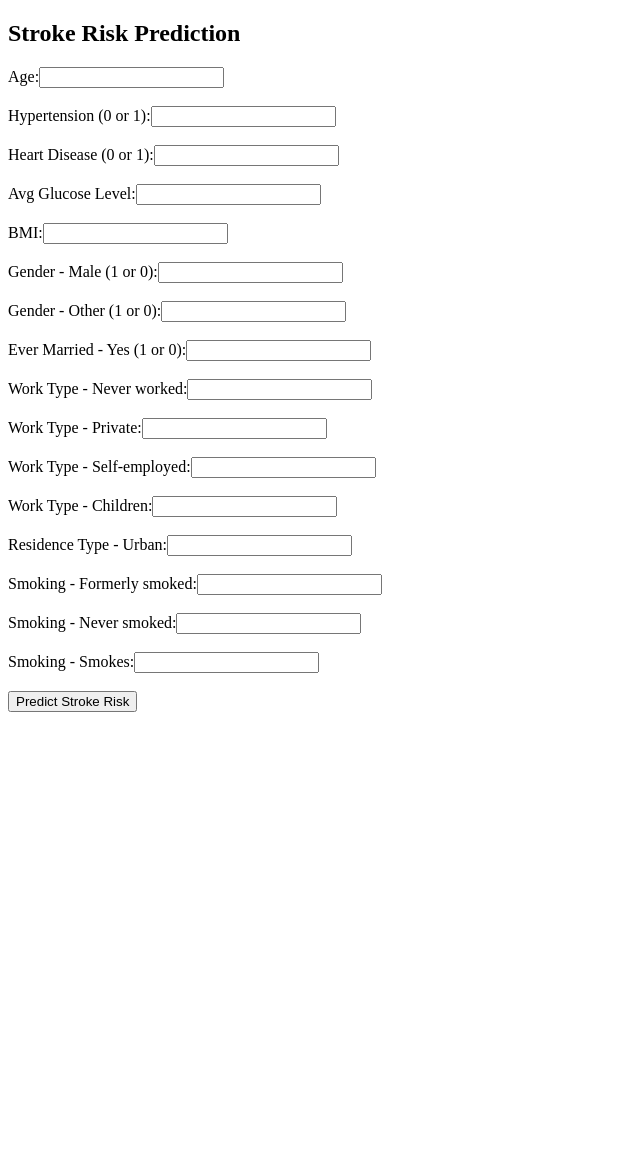
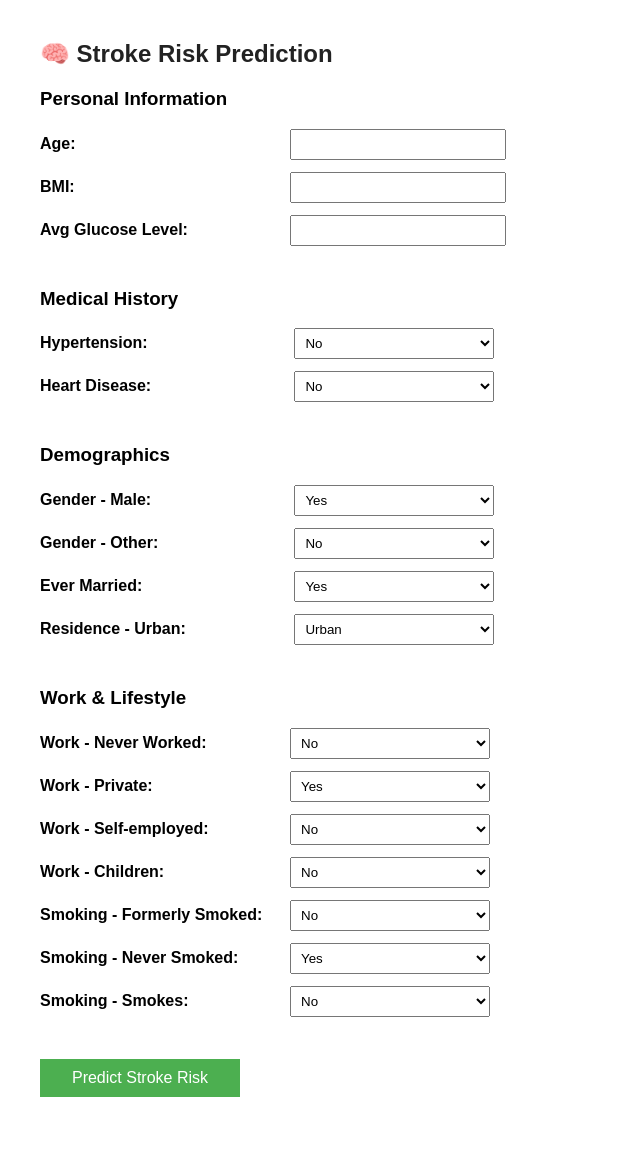
Before and after one commit to vivekr25/stroke-prediction-analysis, a Flask app: page / in a window 1280 px wide. Shown: the whole page, without its empty margins (0-640 px from the left). Before the commit the page ends 712 px from the top, so only its background shows below. Run offline with Flask 3, Linux system fonts and the light colour scheme; parts of the project's set-up code (start-up, migrations or seed data) failed here and were passed over.

Commit message:
💄 Polished web UI: grouped form, dropdowns, clean layout

```diff
--- a/templates/index.html
+++ b/templates/index.html
@@ -1,41 +1,113 @@
 <!DOCTYPE html>
 <html>
 <head>
-    <title>Stroke Risk Predictor</title>
+    <title>🧠 Stroke Risk Predictor</title>
+    <style>
+        body {
+            font-family: Arial, sans-serif;
+            margin: 40px;
+        }
+        h2 {
+            color: #222;
+        }
+        label {
+            display: inline-block;
+            width: 250px;
+            font-weight: bold;
+        }
+        input, select {
+            margin-bottom: 12px;
+            padding: 6px;
+            width: 200px;
+        }
+        .form-section {
+            margin-bottom: 30px;
+        }
+        .predict-button {
+            background-color: #4CAF50;
+            color: white;
+            padding: 10px 18px;
+            border: none;
+            cursor: pointer;
+            font-size: 16px;
+        }
+        .result {
+            margin-top: 30px;
+            font-size: 22px;
+            font-weight: bold;
+        }
+    </style>
 </head>
 <body>
-    <h2>Stroke Risk Prediction</h2>
+    <h2>🧠 Stroke Risk Prediction</h2>
+
     <form action="/predict" method="post">
-        <label>Age:</label><input type="number" name="age" step="any"><br><br>
-        <label>Hypertension (0 or 1):</label><input type="number" name="hypertension"><br><br>
-        <label>Heart Disease (0 or 1):</label><input type="number" name="heart_disease"><br><br>
-        <label>Avg Glucose Level:</label><input type="number" name="avg_glucose_level" step="any"><br><br>
-        <label>BMI:</label><input type="number" name="bmi" step="any"><br><br>
+        <div class="form-section">
+            <h3>Personal Information</h3>
+            <label>Age:</label><input type="number" name="age" step="any" required><br>
+            <label>BMI:</label><input type="number" name="bmi" step="any" required><br>
+            <label>Avg Glucose Level:</label><input type="number" name="avg_glucose_level" step="any" required><br>
+        </div>
 
-        <!-- Encoded categorical fields -->
-        <label>Gender - Male (1 or 0):</label><input type="number" name="gender_Male"><br><br>
-        <label>Gender - Other (1 or 0):</label><input type="number" name="gender_Other"><br><br>
-        <label>Ever Married - Yes (1 or 0):</label><input type="number" name="ever_married_Yes"><br><br>
+        <div class="form-section">
+            <h3>Medical History</h3>
+            <label>Hypertension:</label>
+            <select name="hypertension">
+                <option value="0">No</option>
+                <option value="1">Yes</option>
+            </select><br>
 
-        <!-- Work Type -->
-        <label>Work Type - Never worked:</label><input type="number" name="work_type_Never_worked"><br><br>
-        <label>Work Type - Private:</label><input type="number" name="work_type_Private"><br><br>
-        <label>Work Type - Self-employed:</label><input type="number" name="work_type_Self-employed"><br><br>
-        <label>Work Type - Children:</label><input type="number" name="work_type_children"><br><br>
+            <label>Heart Disease:</label>
+            <select name="heart_disease">
+                <option value="0">No</option>
+                <option value="1">Yes</option>
+            </select><br>
+        </div>
 
-        <!-- Residence -->
-        <label>Residence Type - Urban:</label><input type="number" name="Residence_type_Urban"><br><br>
+        <div class="form-section">
+            <h3>Demographics</h3>
+            <label>Gender - Male:</label>
+            <select name="gender_Male">
+                <option value="1">Yes</option>
+                <option value="0">No</option>
+            </select><br>
 
-        <!-- Smoking Status -->
-        <label>Smoking - Formerly smoked:</label><input type="number" name="smoking_status_formerly smoked"><br><br>
-        <label>Smoking - Never smoked:</label><input type="number" name="smoking_status_never smoked"><br><br>
-        <label>Smoking - Smokes:</label><input type="number" name="smoking_status_smokes"><br><br>
+            <label>Gender - Other:</label>
+            <select name="gender_Other">
+                <option value="0">No</option>
+                <option value="1">Yes</option>
+            </select><br>
 
-        <input type="submit" value="Predict Stroke Risk">
+            <label>Ever Married:</label>
+            <select name="ever_married_Yes">
+                <option value="1">Yes</option>
+                <option value="0">No</option>
+            </select><br>
+
+            <label>Residence - Urban:</label>
+            <select name="Residence_type_Urban">
+                <option value="1">Urban</option>
+                <option value="0">Rural</option>
+            </select><br>
+        </div>
+
+        <div class="form-section">
+            <h3>Work & Lifestyle</h3>
+            <label>Work - Never Worked:</label><select name="work_type_Never_worked"><option value="0">No</option><option value="1">Yes</option></select><br>
+            <label>Work - Private:</label><select name="work_type_Private"><option value="1">Yes</option><option value="0">No</option></select><br>
+            <label>Work - Self-employed:</label><select name="work_type_Self-employed"><option value="0">No</option><option value="1">Yes</option></select><br>
+            <label>Work - Children:</label><select name="work_type_children"><option value="0">No</option><option value="1">Yes</option></select><br>
+
+            <label>Smoking - Formerly Smoked:</label><select name="smoking_status_formerly smoked"><option value="0">No</option><option value="1">Yes</option></select><br>
+            <label>Smoking - Never Smoked:</label><select name="smoking_status_never smoked"><option value="1">Yes</option><option value="0">No</option></select><br>
+            <label>Smoking - Smokes:</label><select name="smoking_status_smokes"><option value="0">No</option><option value="1">Yes</option></select><br>
+        </div>
+
+        <input type="submit" class="predict-button" value="Predict Stroke Risk">
     </form>
 
     {% if prediction %}
-        <h3>Prediction Result: {{ prediction }}</h3>
+        <div class="result">Prediction Result: {{ prediction }}</div>
     {% endif %}
 </body>
 </html>
```
